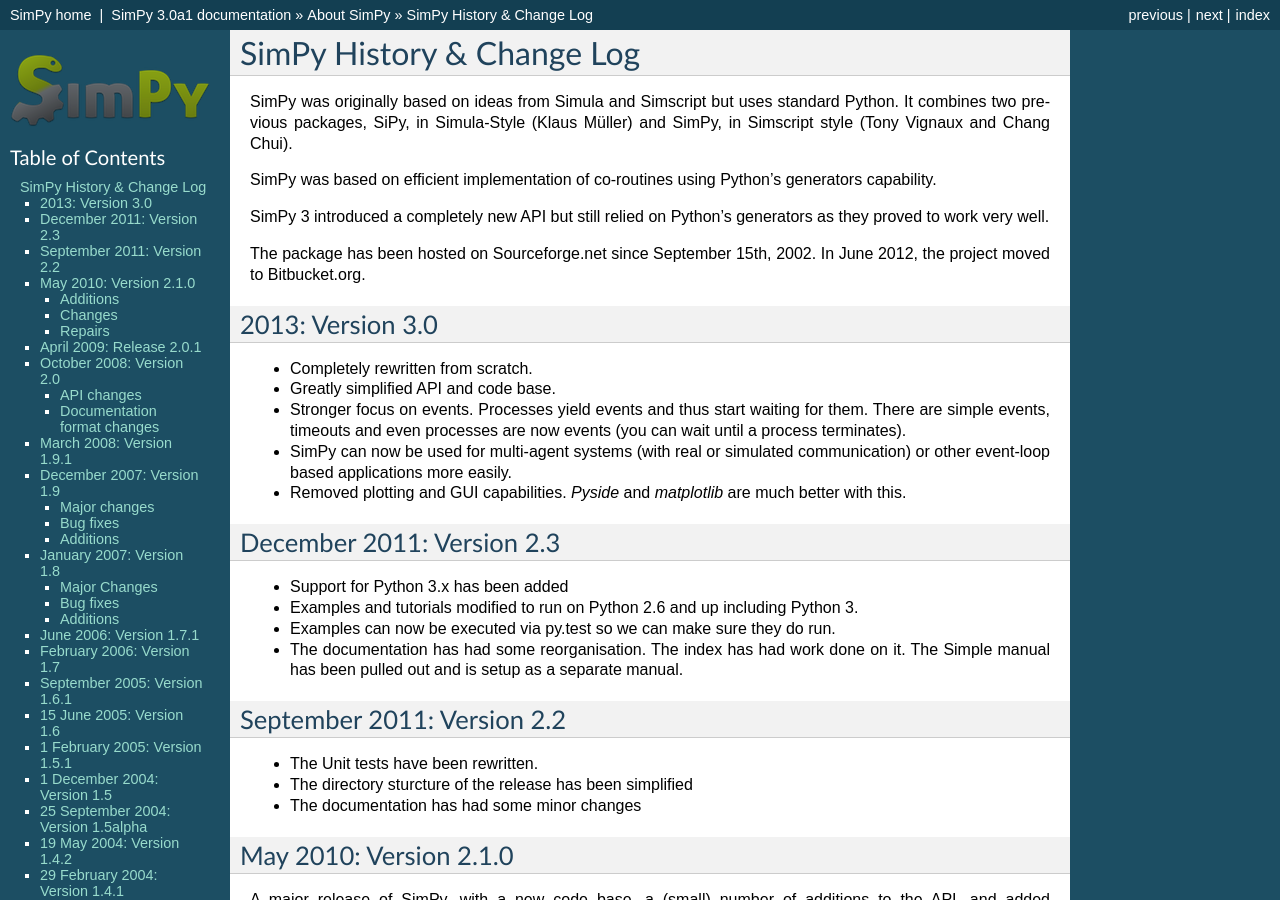
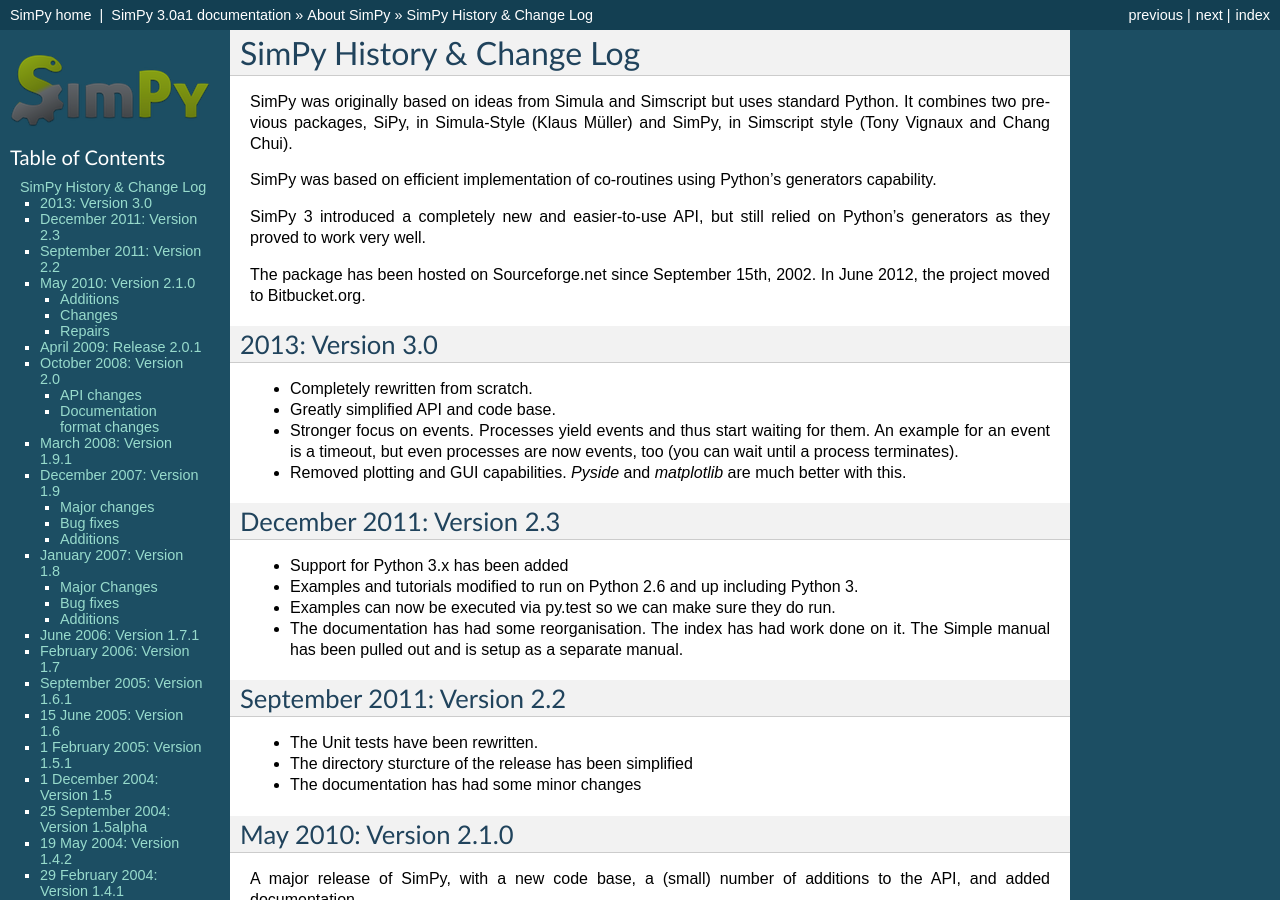
Before and after one commit to simpx/simpy, a Sphinx documentation site: the page built from docs/about/history.rst, in a window 1280 px wide and 900 px high. Built offline with Sphinx 7.4.7, drawn with Linux system fonts in a browser that asks for light colours.

Commit message:
Fixed some mistake spotted by Ontje and improved some paragraphs.

```diff
--- a/docs/about/history.rst
+++ b/docs/about/history.rst
@@ -9,10 +9,10 @@
 SimPy was based on efficient implementation of co-routines using Python's
 generators capability.
 
-SimPy 3 introduced a completely new API but still relied on Python's generators
-as they proved to work very well.
+SimPy 3 introduced a completely new and easier-to-use API, but still relied on
+Python's generators as they proved to work very well.
 
-The package has been hosted on Sourceforge.net since September 15th,  2002.
+The package has been hosted on Sourceforge.net since September 15th, 2002.
 In June 2012, the project moved to Bitbucket.org.
 
 
@@ -22,10 +22,8 @@
 - Completely rewritten from scratch.
 - Greatly simplified API and code base.
 - Stronger focus on events. Processes yield events and thus start waiting for
-  them. There are simple events, timeouts and even processes are now events
-  (you can wait until a process terminates).
-- SimPy can now be used for multi-agent systems (with real or simulated
-  communication) or other event-loop based applications more easily.
+  them. An example for an event is a timeout, but even processes are now
+  events, too (you can wait until a process terminates).
 - Removed plotting and GUI capabilities. *Pyside* and *matplotlib* are much
   better with this.
 
```
Also changed, not shown: docs/simpy_intro/basic_concepts.rst (+5 -6 lines), docs/simpy_intro/process_interaction.rst (+5 -4 lines), docs/topical_guides/porting_from_simpy2.rst (+24 -12 lines).
